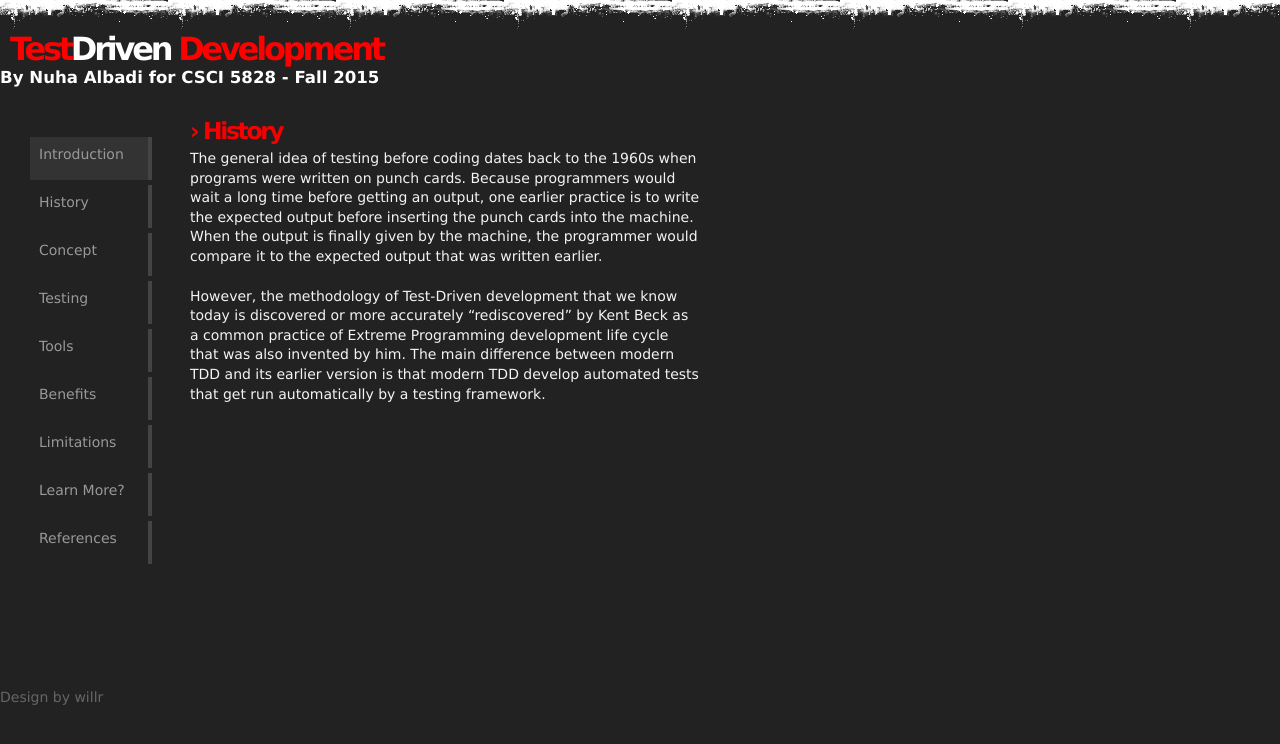
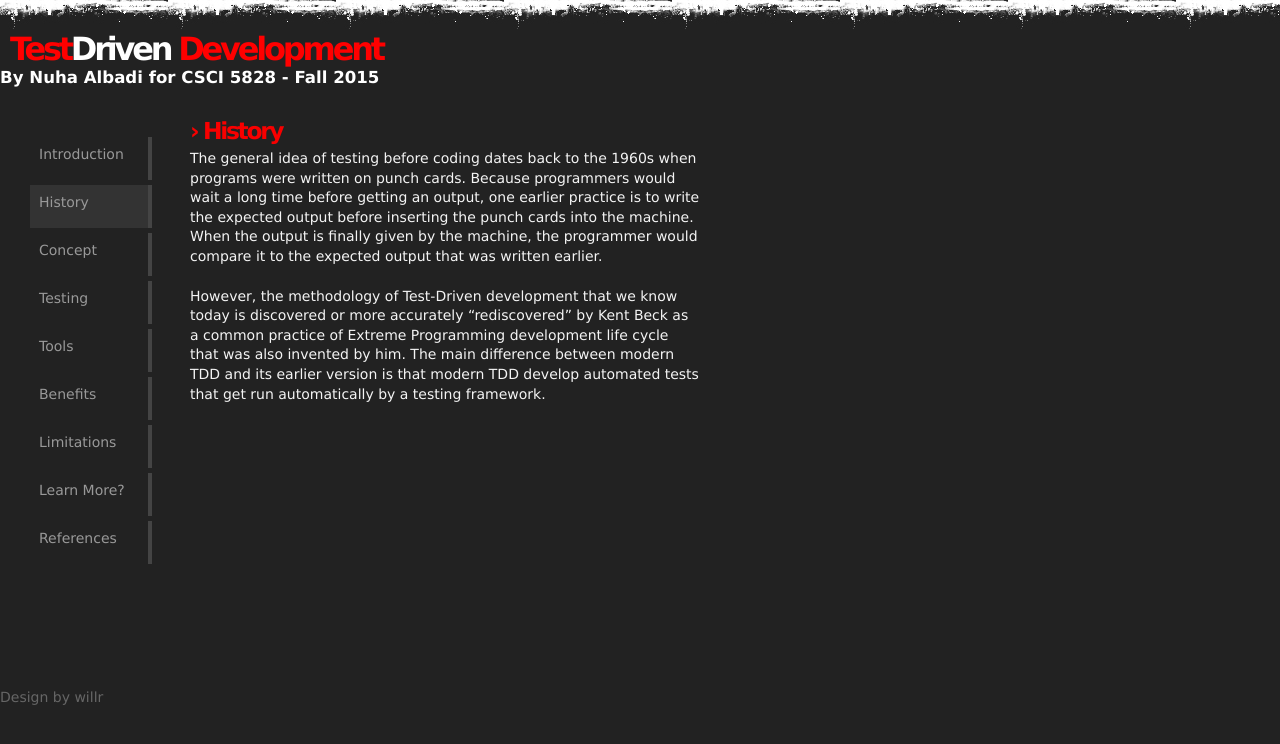
Before and after one commit to nuhaalbadi/Presentation2, a plain HTML site: page Page2.html in a window 1280 px wide. Drawn offline with Linux system fonts and the light colour scheme.

Commit message:
fix active class

```diff
--- a/Page2.html
+++ b/Page2.html
@@ -17,8 +17,8 @@
 
  <div id="navlist">
 <ul>
- <li><a href="index.html" class="active">Introduction</a></li>
-  <li><a href="Page2.html">History</a></li>
+ <li><a href="index.html" >Introduction</a></li>
+  <li><a href="Page2.html" class="active">History</a></li>
   <li><a href="Page3.html">Concept</a></li>
   <li><a href="Page4.html">Testing</a></li>
    <li><a href="Page5.html">Tools</a></li>
```
Also changed, not shown: Page3.html (+2 -2 lines), Page4.html (+2 -2 lines).
